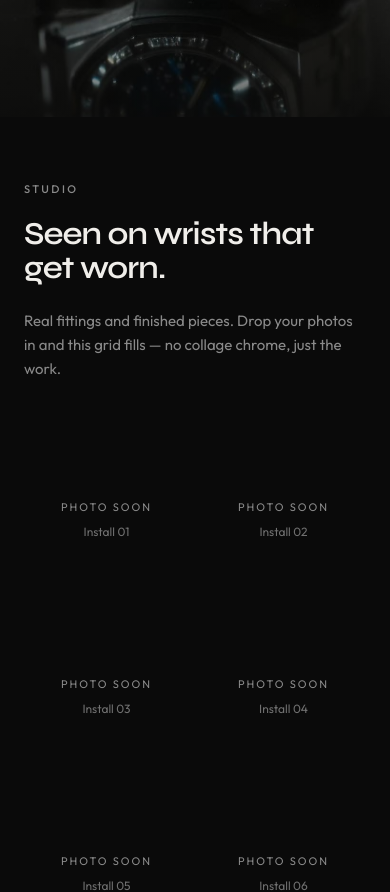
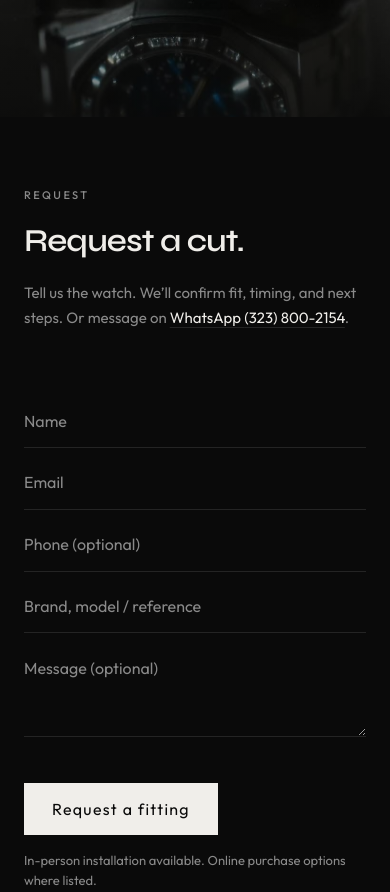
Before and after one commit to handrick99/rx8-web, a Next.js app: page / in a window 390 px wide. Shown: the part 5312-6204 px from the top of the page. Built offline with nearby package versions, Linux system fonts and the light colour scheme.

Commit message:
coming soon deletion

```diff
--- a/src/app/page.tsx
+++ b/src/app/page.tsx
@@ -9,7 +9,6 @@ import { Installation } from "@/components/Installation";
 import { ProtectionZones } from "@/components/ProtectionZones";
 import { SiteFooter } from "@/components/SiteFooter";
 import { SiteNav } from "@/components/SiteNav";
-import { SocialProof } from "@/components/SocialProof";
 
 export default function Home() {
   const [prefill, setPrefill] = useState<{ brand?: string; model?: string }>(
@@ -33,7 +32,6 @@ export default function Home() {
           }}
         />
         <Installation />
-        <SocialProof />
         <FittingForm prefill={prefill} />
       </main>
       <SiteFooter />
--- a/src/components/SiteNav.tsx
+++ b/src/components/SiteNav.tsx
@@ -4,7 +4,6 @@ const links = [
   { href: "/#protect", label: "Protect" },
   { href: "/#zones", label: "Coverage" },
   { href: "/#browse", label: "Browse" },
-  { href: "/#proof", label: "Studio" },
   { href: "/qa", label: "Q&A" },
 ];
 
--- a/src/components/SocialProof.tsx
+++ /dev/null
@@ -1,43 +0,0 @@
-const slots = Array.from({ length: 6 }, (_, i) => ({
-  id: i + 1,
-  label: `Install ${String(i + 1).padStart(2, "0")}`,
-}));
-
-export function SocialProof() {
-  return (
-    <section id="proof" className="screen-section bg-bg-soft">
-      <div className="mx-auto w-full max-w-[1400px] px-6 py-16 md:px-10">
-        <div className="flex flex-col gap-6 md:flex-row md:items-end md:justify-between">
-          <div>
-            <p className="text-[11px] font-medium tracking-[0.22em] text-ink-muted uppercase">
-              Studio
-            </p>
-            <h2 className="font-display mt-5 max-w-[14ch] text-[clamp(2rem,4.5vw,3.5rem)] font-semibold leading-[1.05] tracking-[-0.03em]">
-              Seen on wrists that get worn.
-            </h2>
-          </div>
-          <p className="max-w-[34ch] text-[15px] leading-relaxed text-ink-muted md:pb-1">
-            Real fittings and finished pieces. Drop your photos in and this grid
-            fills — no collage chrome, just the work.
-          </p>
-        </div>
-
-        <div className="mt-14 grid grid-cols-2 gap-3 md:grid-cols-3 md:gap-4">
-          {slots.map((slot) => (
-            <div
-              key={slot.id}
-              className="relative aspect-square overflow-hidden bg-bg"
-            >
-              <div className="absolute inset-0 flex flex-col items-center justify-center gap-2 text-center">
-                <span className="text-[11px] tracking-[0.18em] text-ink-muted uppercase">
-                  Photo soon
-                </span>
-                <span className="text-[12px] text-ink-muted/80">{slot.label}</span>
-              </div>
-            </div>
-          ))}
-        </div>
-      </div>
-    </section>
-  );
-}
```
